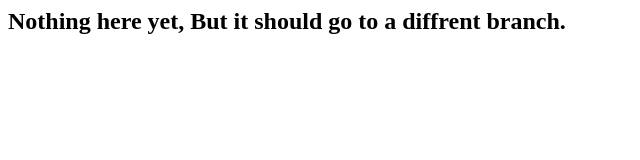
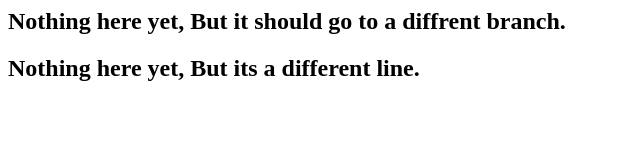
Before and after one commit to 91vikas/demo, a plain HTML site: page index.html in a window 1280 px wide. Shown: the whole page, without its empty margins (0-640 px from the left). Drawn offline with Linux system fonts and the light colour scheme.

Commit message:
update index.html

```diff
--- a/index.html
+++ b/index.html
@@ -1,5 +1,6 @@
 <html>
 <body>
 <h2>Nothing here yet, But it should go to a diffrent branch.</h2>
+<h2>Nothing here yet, But its a different line.</h2>
 </body>
 </html>
```
